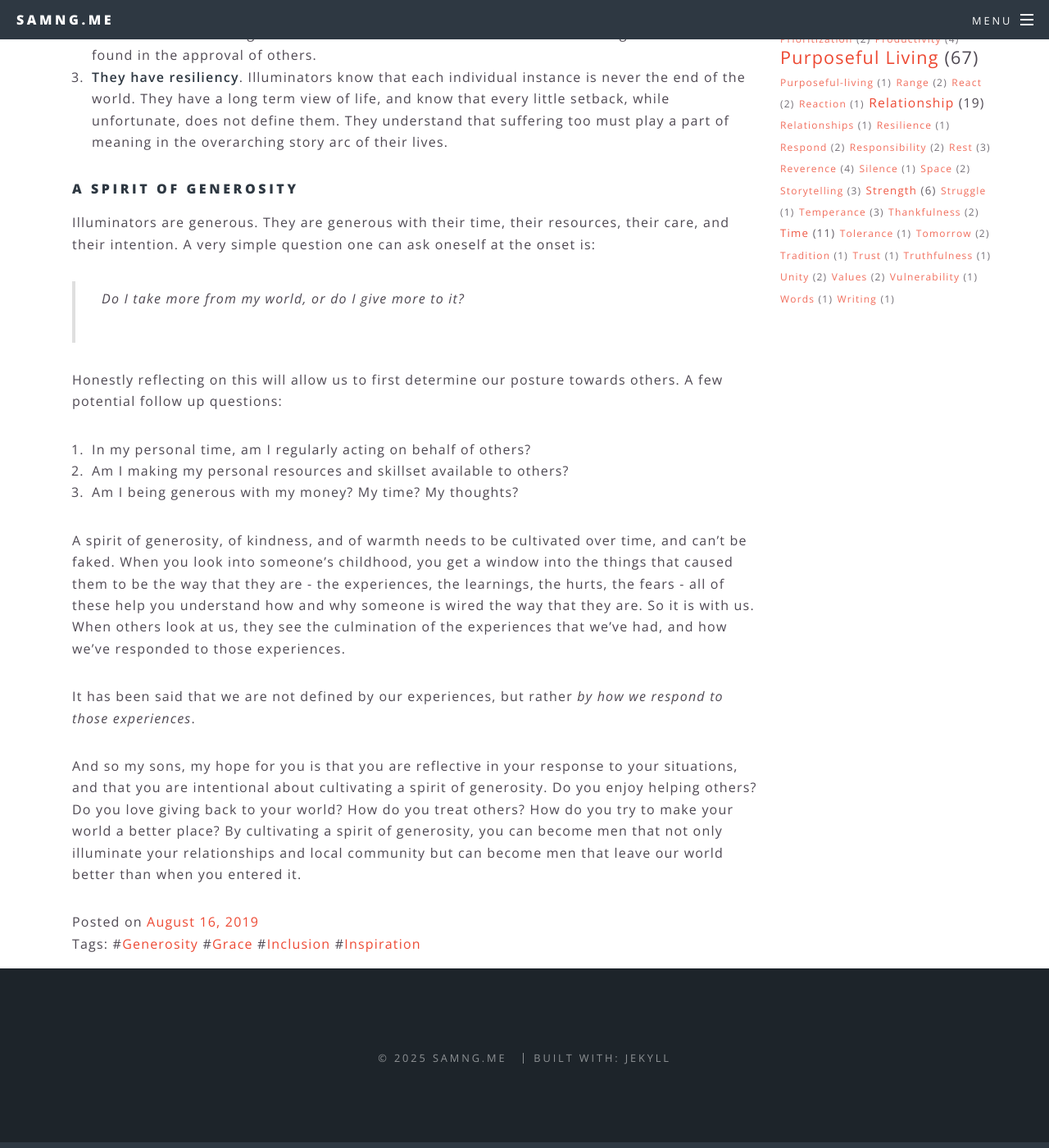
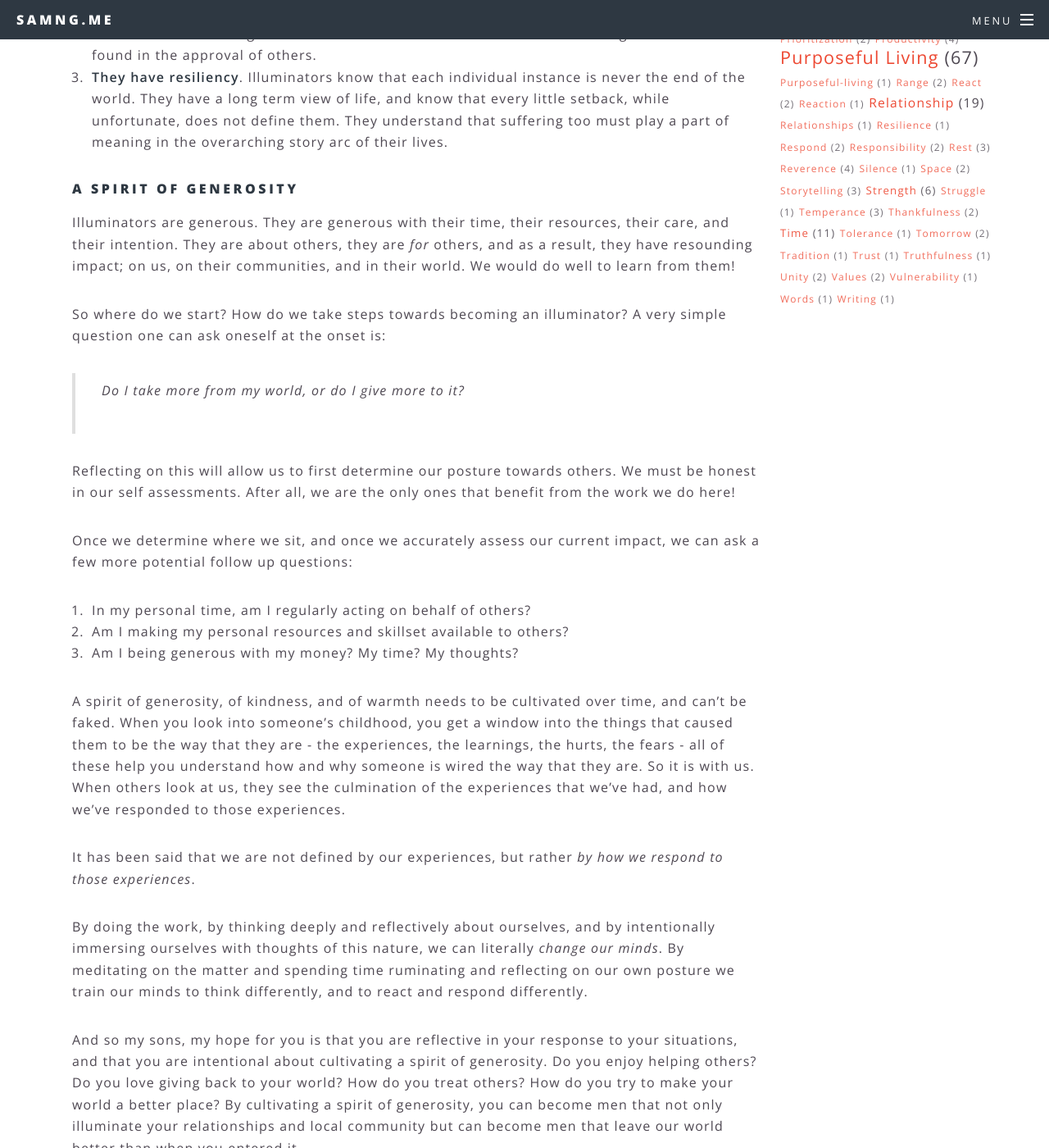
Before and after one commit to samng96/samng.me, a Jekyll site: the page built from letters-to-my-son/_posts/2019-08-16-a-spirit-of-generosity.markdown, in a window 1280 px wide and 1400 px high, scrolled down 1777 px. Shown: the whole window at 82% size. Built offline with Jekyll 4.4.1, drawn with Linux system fonts in a browser that asks for light colours.

Commit message:
Added details to a spirit of generosity

```diff
--- a/letters-to-my-son/_posts/2019-08-16-a-spirit-of-generosity.markdown
+++ b/letters-to-my-son/_posts/2019-08-16-a-spirit-of-generosity.markdown
@@ -28,11 +28,15 @@ How do illuminators all have the ability to do this?
 3. **They have resiliency**. Illuminators know that each individual instance is never the end of the world. They have a long term view of life, and know that every little setback, while unfortunate, does not define them. They understand that suffering too must play a part of meaning in the overarching story arc of their lives.
 
 #### A spirit of generosity
-Illuminators are generous. They are generous with their time, their resources, their care, and their intention. A very simple question one can ask oneself at the onset is:
+Illuminators are generous. They are generous with their time, their resources, their care, and their intention. They are about others, they are *for* others, and as a result, they have resounding impact; on us, on their communities, and in their world. We would do well to learn from them!
+
+So where do we start? How do we take steps towards becoming an illuminator? A very simple question one can ask oneself at the onset is:
 
 > Do I take more from my world, or do I give more to it?
 
-Honestly reflecting on this will allow us to first determine our posture towards others. A few potential follow up questions:
+Reflecting on this will allow us to first determine our posture towards others. We must be honest in our self assessments. After all, we are the only ones that benefit from the work we do here!
+
+Once we determine where we sit, and once we accurately assess our current impact, we can ask a few more potential follow up questions:
 
 1. In my personal time, am I regularly acting on behalf of others?
 2. Am I making my personal resources and skillset available to others?
@@ -42,4 +46,6 @@ A spirit of generosity, of kindness, and of warmth needs to be cultivated over t
 
 It has been said that we are not defined by our experiences, but rather *by how we respond to those experiences*.
 
+By doing the work, by thinking deeply and reflectively about ourselves, and by intentionally immersing ourselves with thoughts of this nature, we can literally *change our minds*. By meditating on the matter and spending time ruminating and reflecting on our own posture we train our minds to think differently, and to react and respond differently.
+
 And so my sons, my hope for you is that you are reflective in your response to your situations, and that you are intentional about cultivating a spirit of generosity. Do you enjoy helping others? Do you love giving back to your world? How do you treat others? How do you try to make your world a better place? By cultivating a spirit of generosity, you can become men that not only illuminate your relationships and local community but can become men that leave our world better than when you entered it.
```
